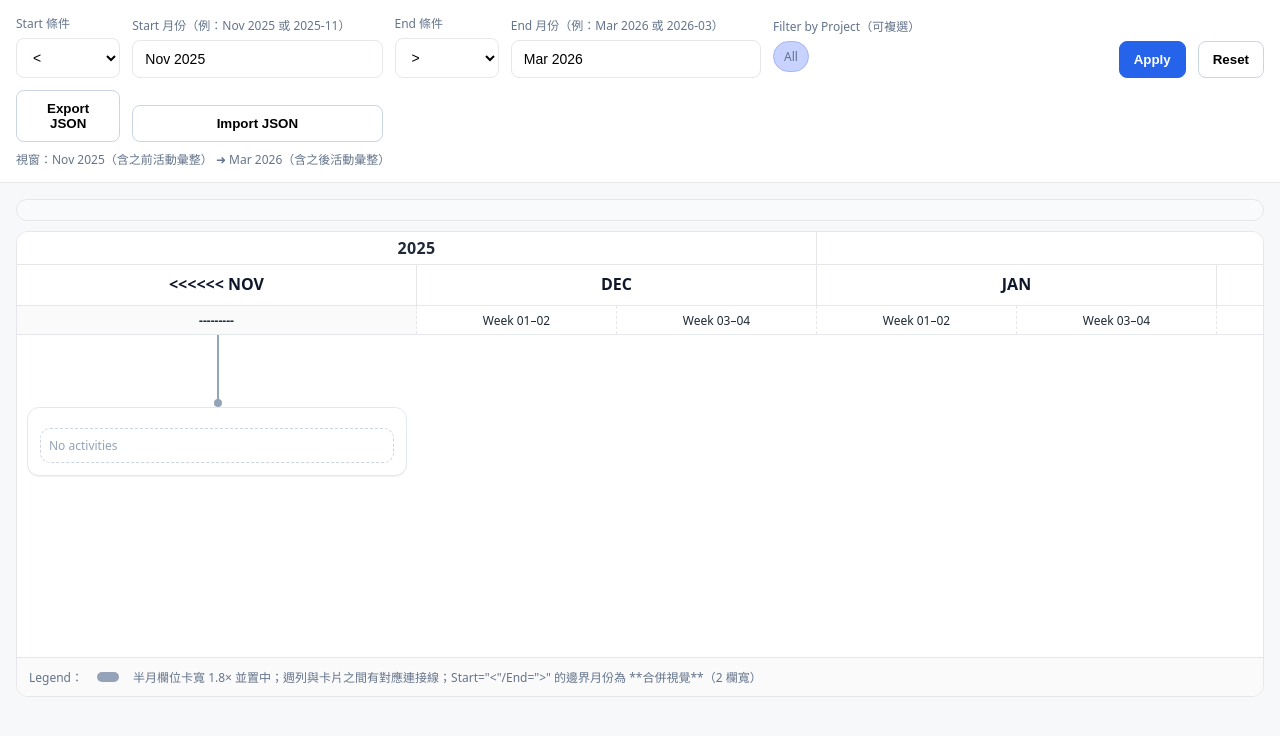
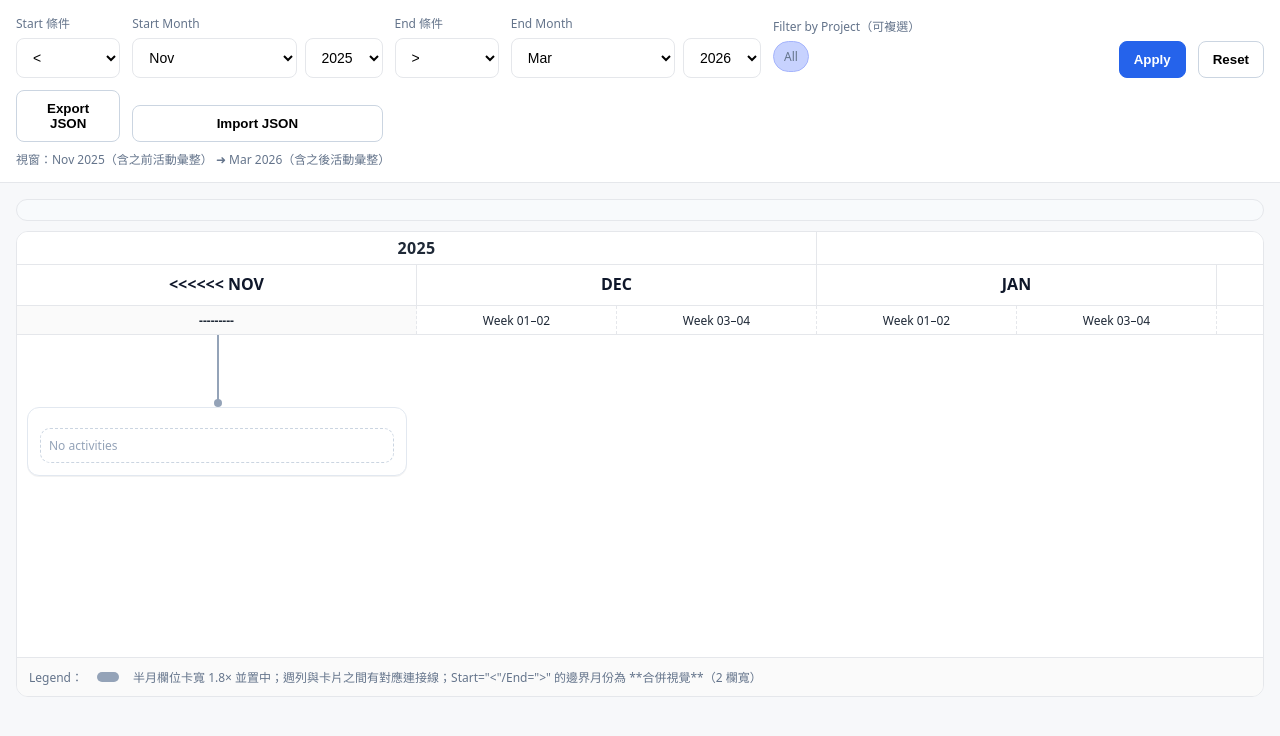
Before and after one commit to lonixchu-hk/saf-roadmap, a plain HTML site: page index.html in a window 1280 px wide. Both pictures are taken after a click on the button "Reset". Drawn offline with Linux system fonts and the light colour scheme.

Commit message:
feat(ui): Replace month text inputs with dropdown selectors
This feature replaces the text-based month inputs with user-friendly dropdowns for month and year, improving usability and reducing input errors.

Addresses #13

```diff
--- a/index.html
+++ b/index.html
@@ -61,6 +61,11 @@
         grid-template-columns: 0.5fr 1.2fr 0.5fr 1.2fr 1.6fr auto auto;
         gap: 12px;
         align-items: end;
+      }
+      .month-selector {
+        display: grid;
+        grid-template-columns: 1fr auto;
+        gap: 8px;
       }
       .controls label {
         font-size: 12px;
@@ -537,8 +542,11 @@
           </select>
         </div>
         <div>
-          <label>Start 月份（例：Nov 2025 或 2025-11）</label>
-          <input id="startInput" type="text" placeholder="Nov 2025" />
+          <label>Start Month</label>
+          <div class="month-selector">
+            <select id="startMonth"></select>
+            <select id="startYear"></select>
+          </div>
         </div>
         <div>
           <label>End 條件</label>
@@ -548,8 +556,11 @@
           </select>
         </div>
         <div>
-          <label>End 月份（例：Mar 2026 或 2026-03）</label>
-          <input id="endInput" type="text" placeholder="Mar 2026" />
+          <label>End Month</label>
+          <div class="month-selector">
+            <select id="endMonth"></select>
+            <select id="endYear"></select>
+          </div>
         </div>
         <div>
           <label>Filter by Project（可複選）</label>
@@ -751,6 +762,26 @@
       function initControls() {
         updateProjectChips();
 
+        const startMonthSelect = document.getElementById("startMonth");
+        const startYearSelect = document.getElementById("startYear");
+        const endMonthSelect = document.getElementById("endMonth");
+        const endYearSelect = document.getElementById("endYear");
+
+        // Populate month dropdowns
+        MONTHS.forEach((month, i) => {
+          startMonthSelect.add(new Option(month, i));
+          endMonthSelect.add(new Option(month, i));
+        });
+
+        // Populate year dropdowns based on activity data
+        const years = Array.from(new Set(ACTIVITIES.map(a => parseYMD(a.start).getFullYear())));
+        const minYear = years.length > 0 ? Math.min(...years) : new Date().getFullYear() - 1;
+        const maxYear = years.length > 0 ? Math.max(...years) : new Date().getFullYear() + 1;
+        for (let y = minYear - 2; y <= maxYear + 2; y++) {
+          startYearSelect.add(new Option(y, y));
+          endYearSelect.add(new Option(y, y));
+        }
+
         const chips = document.getElementById("projectChips");
         chips.addEventListener("change", (e) => {
           const cb = e.target.closest('input[type="checkbox"]');
@@ -776,18 +807,23 @@
         });
 
         document.getElementById("startCond").value = "<";
-        document.getElementById("startInput").value = "Nov 2025";
+        startMonthSelect.value = "10";
+        startYearSelect.value = "2025";
         document.getElementById("endCond").value = ">";
-        document.getElementById("endInput").value = "Mar 2026";
+        endMonthSelect.value = "2";
+        endYearSelect.value = "2026";
+
         document.getElementById("applyBtn").addEventListener("click", () => {
           applyRange();
           render();
         });
         document.getElementById("resetBtn").addEventListener("click", () => {
           document.getElementById("startCond").value = "<";
-          document.getElementById("startInput").value = "Nov 2025";
+          startMonthSelect.value = "10";
+          startYearSelect.value = "2025";
           document.getElementById("endCond").value = ">";
-          document.getElementById("endInput").value = "Mar 2026";
+          endMonthSelect.value = "2";
+          endYearSelect.value = "2026";
           updateProjectChips();
           applyRange();
           render();
@@ -861,24 +897,17 @@
       function applyRange() {
         const sCondRaw = document.getElementById("startCond").value;
         const eCondRaw = document.getElementById("endCond").value;
-        const sInp = document.getElementById("startInput").value;
-        const eInp = document.getElementById("endInput").value;
-        const minDate = new Date(
-          Math.min(...ACTIVITIES.map((a) => parseYMD(a.start))),
-        );
-        const maxDate = new Date(
-          Math.max(...ACTIVITIES.map((a) => parseYMD(a.end || a.start))),
-        );
-        let s = parseMonthInput(sInp) || {
-          y: minDate.getFullYear(),
-          m: minDate.getMonth(),
-        };
-        let e = parseMonthInput(eInp) || {
-          y: maxDate.getFullYear(),
-          m: maxDate.getMonth(),
-        };
-        let visStart = bom(s.y, s.m),
-          visEnd = eom(e.y, e.m);
+
+        const startYear = parseInt(document.getElementById("startYear").value);
+        const startMonth = parseInt(document.getElementById("startMonth").value);
+        const endYear = parseInt(document.getElementById("endYear").value);
+        const endMonth = parseInt(document.getElementById("endMonth").value);
+
+        let s = { y: startYear, m: startMonth };
+        let e = { y: endYear, m: endMonth };
+
+        let visStart = bom(s.y, s.m);
+        let visEnd = eom(e.y, e.m);
         const sCond = sCondRaw === "<" || sCondRaw === "=" ? sCondRaw : "=";
         const eCond = eCondRaw === "=" || eCondRaw === ">" ? eCondRaw : "=";
         if (visStart > visEnd)
```
